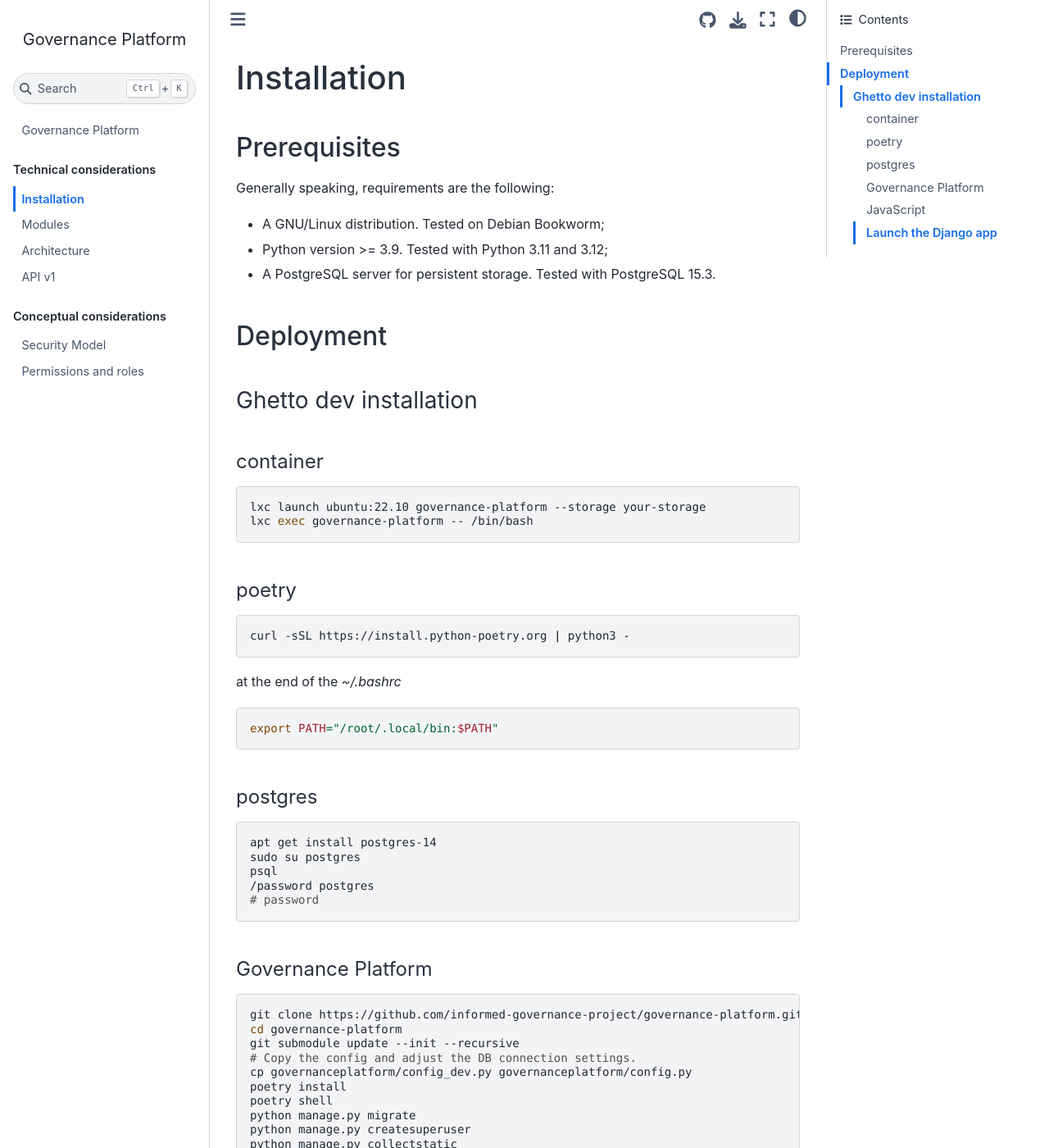
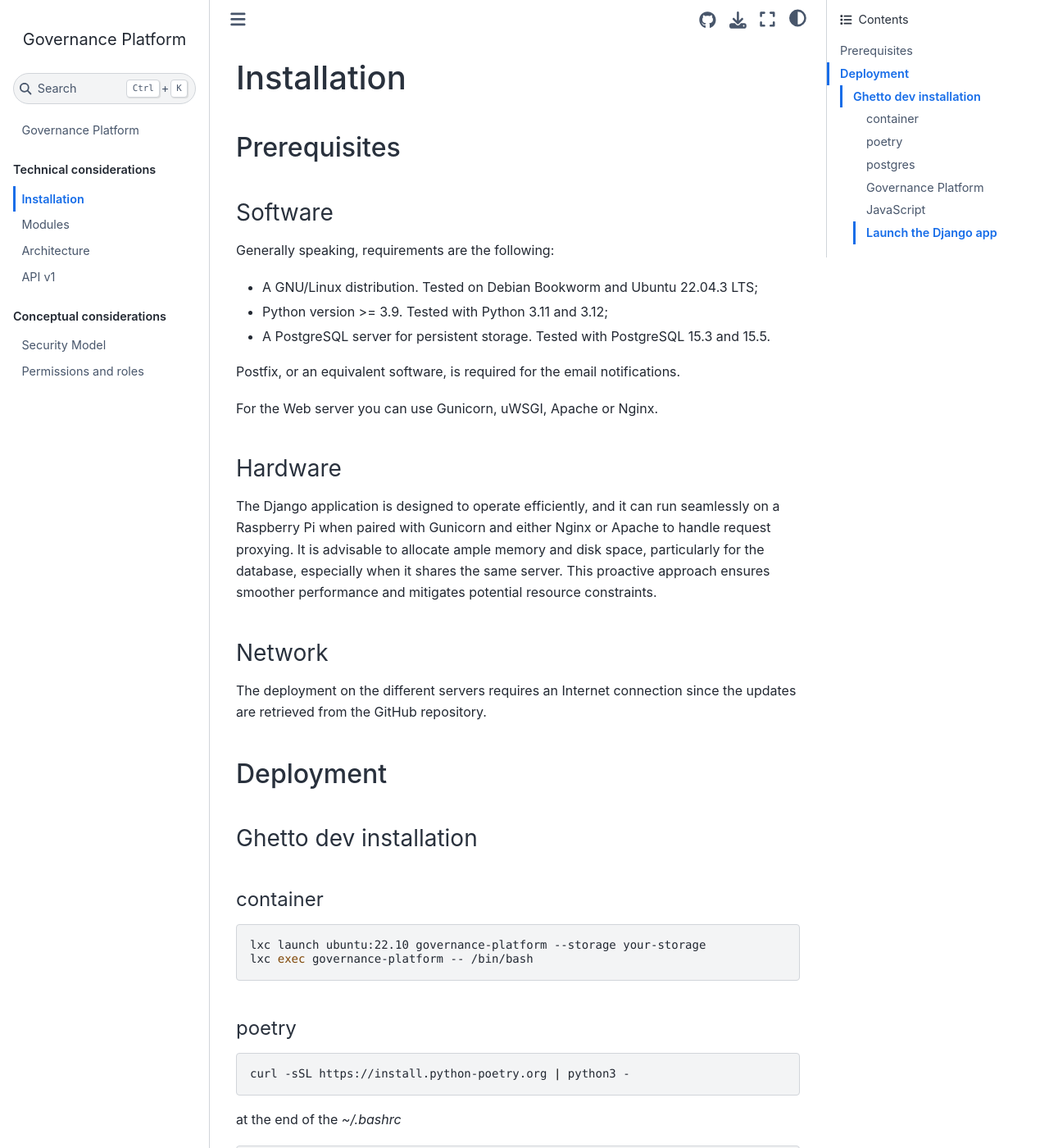
Before and after one commit to informed-governance-project/NISINP, a Sphinx documentation site: the page built from docs/installation.rst, in a window 1280 px wide and 1400 px high. Shown: the whole window at 82% size. Built offline with Sphinx 7.4.7 and the Sphinx Book theme 1.1.4, drawn with Linux system fonts in a browser that asks for light colours.

Commit message:
chg: [documentation] Updated requirements section.

```diff
--- a/docs/installation.rst
+++ b/docs/installation.rst
@@ -4,11 +4,38 @@
 Prerequisites
 -------------
 
+Software
+~~~~~~~~
+
 Generally speaking, requirements are the following:
 
-- A GNU/Linux distribution. Tested on Debian Bookworm;
+- A GNU/Linux distribution. Tested on Debian Bookworm and Ubuntu 22.04.3 LTS;
 - Python version >= 3.9. Tested with Python 3.11 and 3.12;
-- A PostgreSQL server for persistent storage. Tested with PostgreSQL 15.3.
+- A PostgreSQL server for persistent storage. Tested with PostgreSQL 15.3 and 15.5.
+
+Postfix, or an equivalent software, is required for the email notifications.
+
+For the Web server you can use Gunicorn, uWSGI, Apache or Nginx.
+
+
+Hardware
+~~~~~~~~
+
+The Django application is designed to operate efficiently, and it can run
+seamlessly on a Raspberry Pi when paired with Gunicorn and either Nginx or
+Apache to handle request proxying. It is advisable to allocate ample memory
+and disk space, particularly for the database, especially when it shares the
+same server. This proactive approach ensures smoother performance and
+mitigates potential resource constraints.
+
+
+Network
+~~~~~~~
+
+The deployment on the different servers requires an Internet connection since
+the updates are retrieved from the GitHub repository.
+
+
 
 
 Deployment
```
